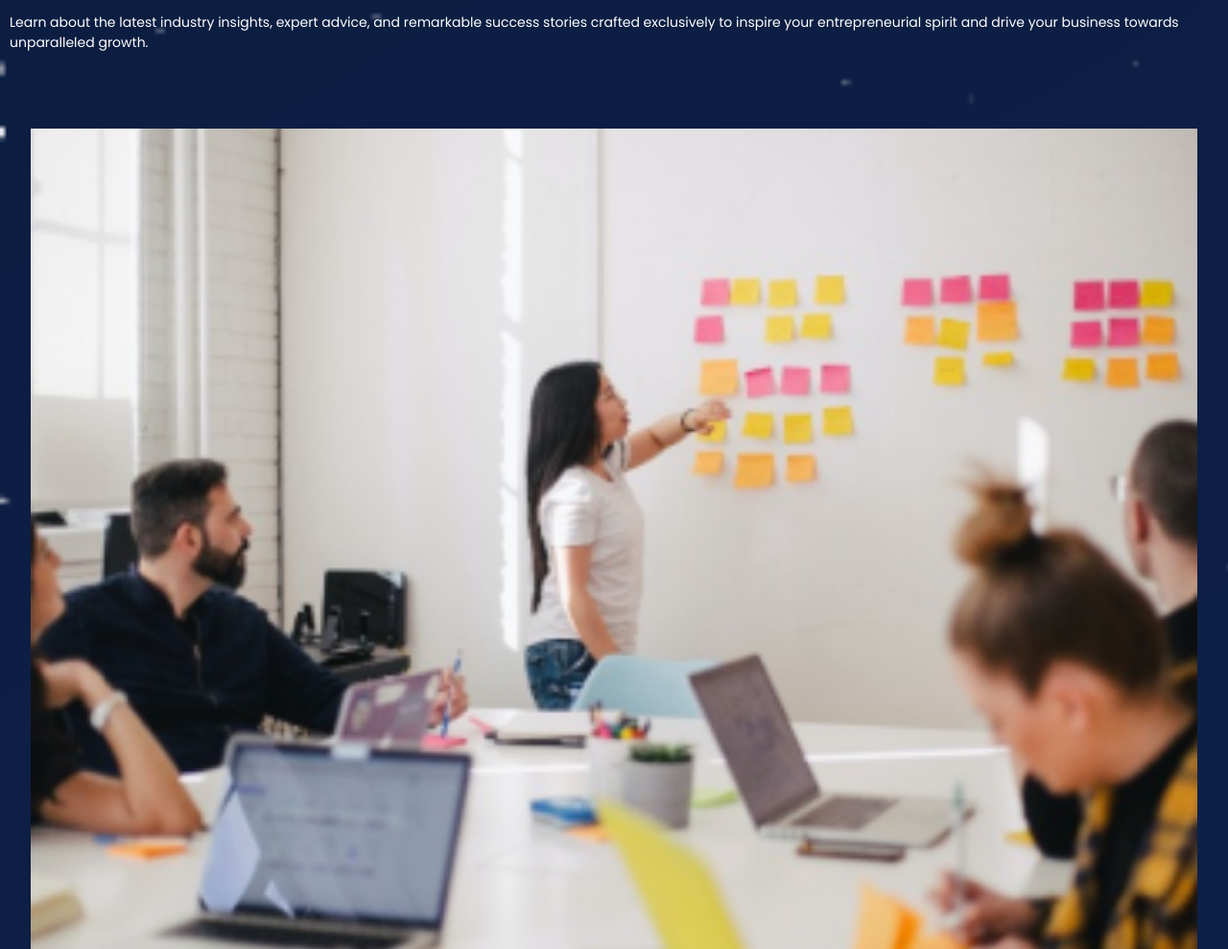
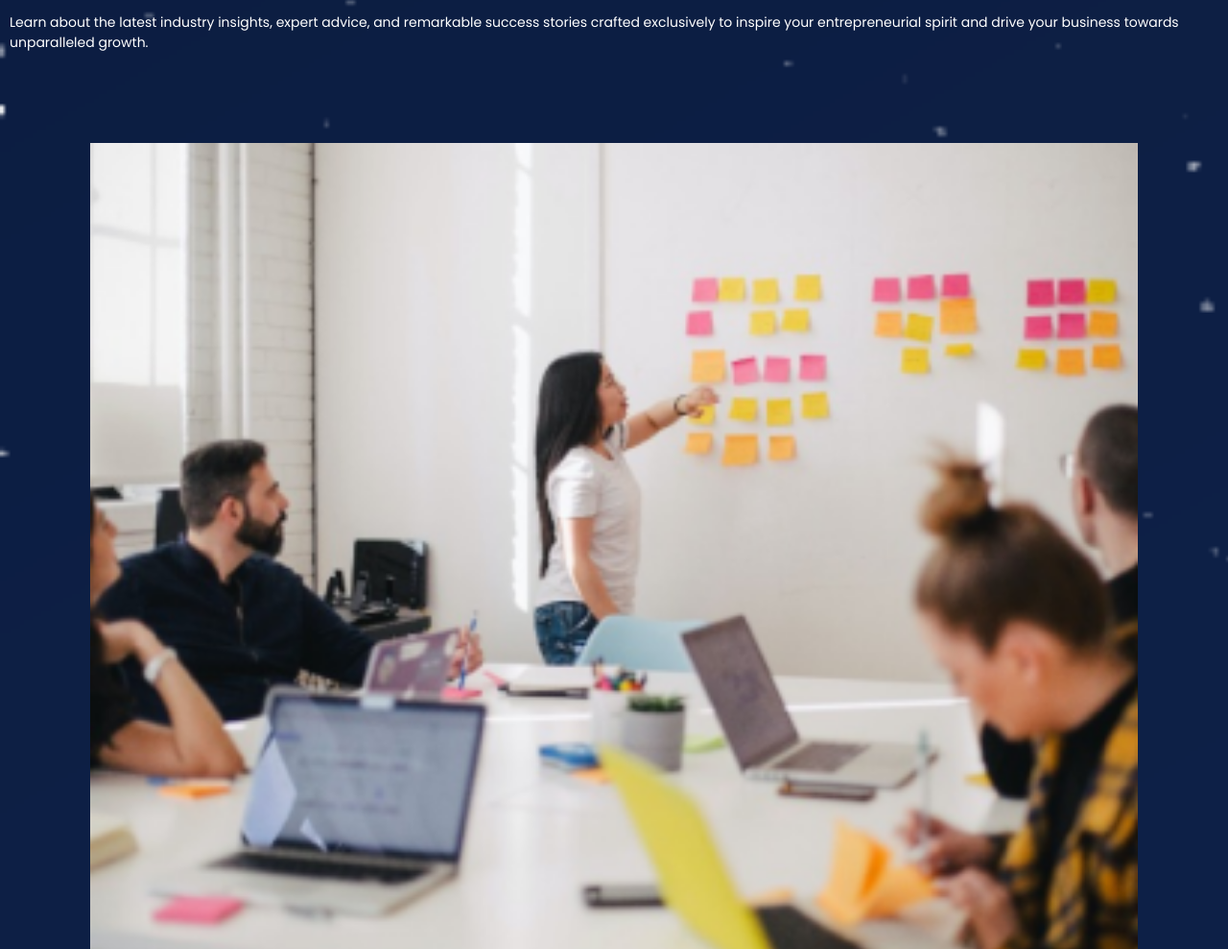
Before and after one commit to ric2thiss/responsive, a plain HTML site: page index.html in a window 1280 px wide. Shown: the part 4040-5029 px from the top of the page at 96% size. Drawn offline with Linux system fonts and the light colour scheme; files whose address does not match are found by name.

Commit message:
adjust the width to 80% of the cards

```diff
--- a/styles/style.css
+++ b/styles/style.css
@@ -281,7 +281,7 @@ h1 span{
 .cell img{
     position: absolute;
     top: 2;
-    right: 1rem;
+    right: 2px;
 }
 
 .divider {
@@ -315,10 +315,12 @@ h1 span{
 
 }
 .card{
-    padding: 5px;
+    padding: 20px;
     display: flex;
     flex-direction: column;
     gap: 12px;
+    width: 90%;
+    cursor: pointer;
     padding-left: 1rem;
     padding-right: 1rem;
     border-radius: 0px 20px 20px 20px;
```
